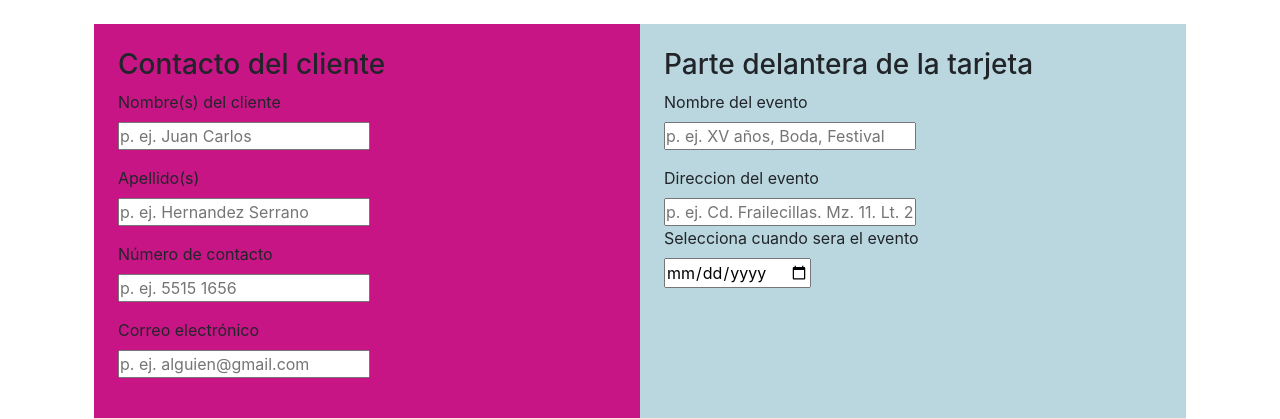
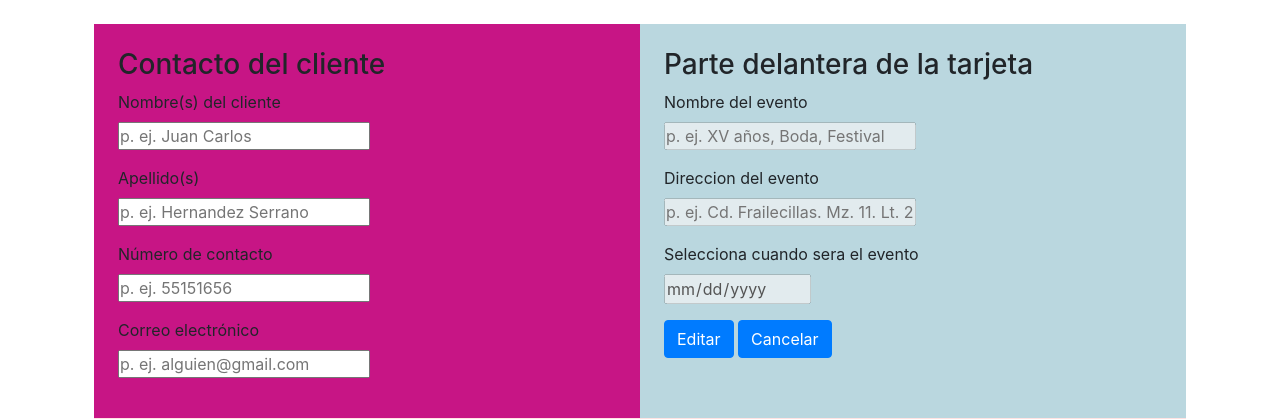
Before and after one commit to Emanyel/TITULACION2, a PHP site: page /admin/html/edicion.html in a window 1280 px wide. Shown: the top 419 px of the page. Run offline with PHP 8.4, Linux system fonts and the light colour scheme; some libraries are stand-ins or nearby versions.

Commit message:
FORMULARIO EDICION

```diff
--- a/admin/html/edicion.html
+++ b/admin/html/edicion.html
@@ -20,46 +20,48 @@
             <link rel="stylesheet" href="../css/IconosParteTrasera.css">
             <link rel="stylesheet" href="../css/styles.css">
             <script src="../js/acciones.js"></script>
+            <script src="../js/edicionEvento.js"></script>
 </head>
 <body>
 <div class="container p-4">
+    <form action="../php/edicion.php" method="post" class="form">
         <div id="edicion">
             <div class="container p-4"id="contacto">
                     <h3>Contacto del cliente</h3>
                     <label for="">Nombre(s) del cliente</label>
-                        <div class="form-group"><input type="text" placeholder="p. ej. Juan Carlos"/></div>
+                    <div class="form-group"><input type="text" name="nombreCliente" placeholder="p. ej. Juan Carlos" required/></div>
                     <label for="">Apellido(s)</label>
-                        <div class="form-group"><input type="text" placeholder="p. ej. Hernandez Serrano"/></div>
+                    <div class="form-group"><input type="text" name="apellido" placeholder="p. ej. Hernandez Serrano" required/></div>
                     <label for="">Número de contacto</label>
-                        <div class="form-group"><input type="text" class="telefono" placeholder="p. ej. 5515 1656" pattern="[0-9]{3} [0-9]{3}-[0-9]{3}-[0-9]{4}" required/></div>
+                    <div class="form-group"><input type="text" name="numeroContacto" class="telefono" placeholder="p. ej. 55151656"  required/></div>
                     <label for="">Correo electrónico</label>
-                        <div class="form-group"><input type="email" class="correo" placeholder="p. ej. alguien@gmail.com"/></div>
+                    <div class="form-group"><input type="email" name="correo" class="correo" placeholder="p. ej. alguien@gmail.com" required/></div>
             </div>
             <div class="container p-4" id="parteDelantera">
                 <h3>Parte delantera de la tarjeta</h3>
                 <label for="">Nombre del evento</label>
                 <div class="form-group">
-        <input type="text" name="evento" placeholder="p. ej. XV años, Boda, Festival" required/></div>
+                <input type="text" name="evento" placeholder="p. ej. XV años, Boda, Festival" disabled required/></div>
 
                 <label for="">Direccion del evento</label>
-        <div class="form-">
-            <input type="text" name="direccion" placeholder="p. ej. Cd. Frailecillas. Mz. 11. Lt. 24 Casa A" required/></div>
+                <div class="form-group">
+                    <input type="text" name="direccion" placeholder="p. ej. Cd. Frailecillas. Mz. 11. Lt. 24 Casa A"  disabled required/></div>
                     <label for="">Selecciona cuando sera el evento</label>
                     <div class="form-group">
-    <input type="date" name="fecha" placeholder="dd/mm/yyyy" required/></div>
-
+                        <input type="date" name="fecha" placeholder="dd/mm/yyyy" disabled required/></div>
+            <button class="btn btn-primary" id="editarDelantera">Editar</button>
+            <button class="btn btn-primary" id="cancelarDelantera">Cancelar</button>
             </div>
         </div>
-
         <div class="container p-4"id="parteTrasera">
             <h3>Parte trasera de la tarjeta</h3>
                     <div class="container p-4">
                         <h5>Mesas y sillas</h5>
                         <div><strong><i> *NOTA: Cada mesa contiene 10 sillas</i></strong></div>
                         <div class="mesas" id="iconos"><img src="../images/icons/mesas.svg" alt="" srcset=""></div>
-                        <div>Numero de mesas</div>
-                        <button class="btn btn-success">Agregar mesas</button>
-                        <button class="btn btn-secondary">Quitar mesas</button>
+                        <input type="text" id="mesas" name="mesas" required>
+                        <button class="btn btn-success" id="agregarMesas">Agregar mesas</button>
+                        <button class="btn btn-secondary" id="quitarMesas" >Quitar mesas</button>
                     </div>
                     <div class="container p-4">
                         <H5>Entretenimiento</H5>
@@ -70,9 +72,9 @@
                     <div class="container p-4">
                         <h5>Extras</h5>
                         <div id="iconos"><img src="../images/icons/silla.svg" alt="" srcset=""></div>
-                        <div class="mesas">Numero de sillas</div>
-                        <button class="btn btn-success">Agregar sillas</button>
-                    <button class="btn btn-secondary">Quitar sillas</button>
+                        <input type="text" id="sillas" name="sillas" required>
+                        <button class="btn btn-success" id="agregarSillas">Agregar sillas</button>
+                    <button class="btn btn-secondary" id="quitarSillas">Quitar sillas</button>
 
                     </div>
 
@@ -83,8 +85,9 @@
         </div>
         <div class="container p-4" id="botones">
                 <button type="submit" class="enviarEdicion" id="boton">Enviar datos</button>
-                <button type="button" class="cancelEdicion" id="boton" >Cancelar</button>
+                <button type="button" class="cancelarEdicion" id="boton" >Cancelar</button>
         </div>
+    </form>
 </div>
 </body>
 </html>
--- a/admin/js/acciones.js
+++ b/admin/js/acciones.js
@@ -1,4 +1,8 @@
 $(document).ready(function(){
+	$('input[name=direccion]').prop("disabled",true);
+	$('input[name="fecha"]').prop("disabled", true);
+	$('input[name="evento"]').prop("disabled", true);
+
 	// CONTAMOS CUANTOS ITEM EXISTEN (TARJETAS)
 	var items =  document.getElementsByClassName("item").length;
 	console.log(items);
@@ -102,5 +106,4 @@ $(document).ready(function(){
 
 	}
 
-
 });
```
Also changed, not shown: admin/js/edicionEvento.js (added, +55 -0 lines), admin/php/edicion.php (+2 -28 lines). Lines whose indentation alone changed are shown as unchanged.
